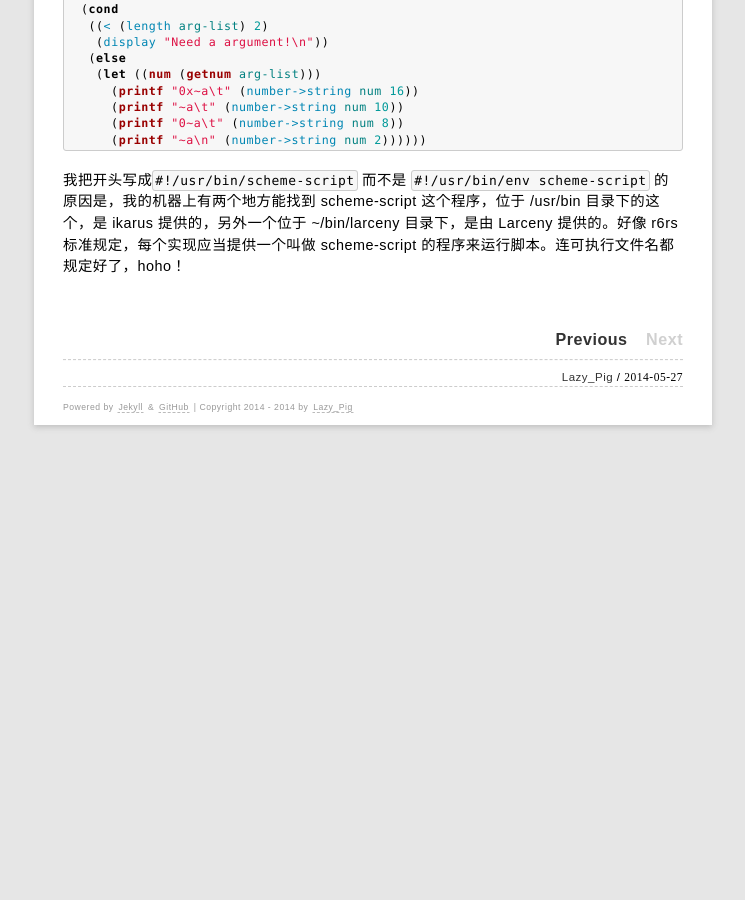
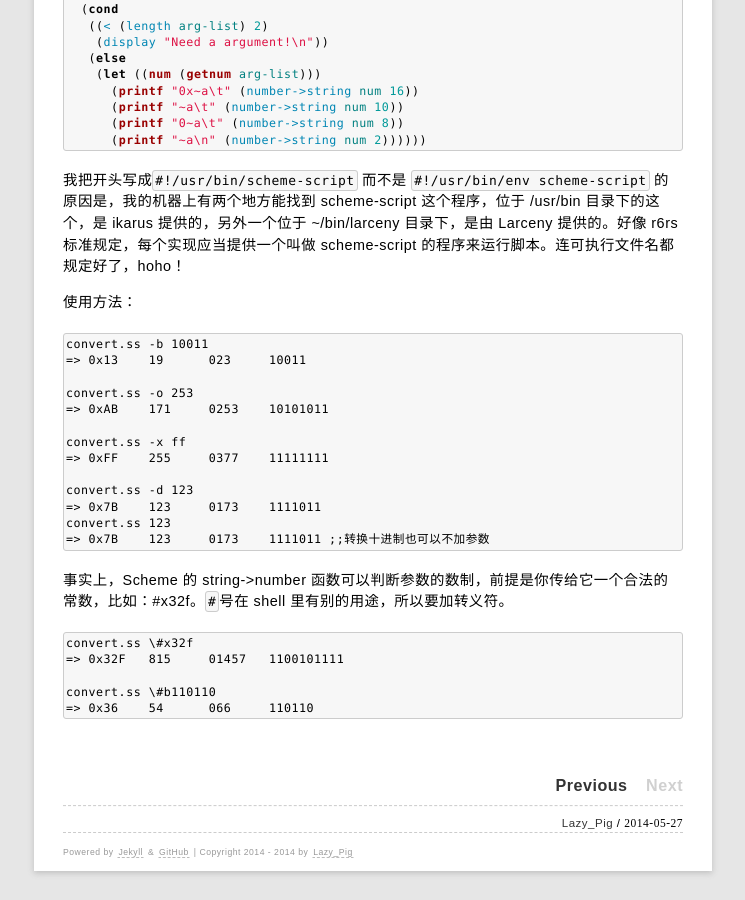
Before and after one commit to rhuichao/uternet.github.io, a Jekyll site: the page built from _posts/2014-05-27-number-convert.md, in a window 1280 px wide and 900 px high, scrolled down 1397 px. Shown: the whole window, without its empty margins (267-1012 px from the left). Built offline with Jekyll 4.4.1, drawn with Linux system fonts in a browser that asks for light colours; some web fonts are replaced; Markdown is read by kramdown in place of the engine named in the settings; before the commit the page ends 1851 px from its top, so only the background shows below that.

Commit message:
new document posted

````diff
--- a/_posts/2014-05-27-number-convert.md
+++ b/_posts/2014-05-27-number-convert.md
@@ -82,3 +82,28 @@ exit 0
 ```
 
 我把开头写成`#!/usr/bin/scheme-script` 而不是 `#!/usr/bin/env scheme-script` 的原因是，我的机器上有两个地方能找到 scheme-script 这个程序，位于 /usr/bin 目录下的这个，是 ikarus 提供的，另外一个位于 ~/bin/larceny 目录下，是由 Larceny 提供的。好像 r6rs 标准规定，每个实现应当提供一个叫做 scheme-script 的程序来运行脚本。连可执行文件名都规定好了，hoho！
+
+
+使用方法：
+
+    convert.ss -b 10011
+    => 0x13    19      023     10011
+
+    convert.ss -o 253
+    => 0xAB    171     0253    10101011
+
+    convert.ss -x ff
+    => 0xFF    255     0377    11111111
+
+    convert.ss -d 123
+    => 0x7B    123     0173    1111011
+    convert.ss 123
+    => 0x7B    123     0173    1111011 ;;转换十进制也可以不加参数
+
+事实上，Scheme 的 string->number 函数可以判断参数的数制，前提是你传给它一个合法的常数，比如：#x32f。`#`号在 shell 里有别的用途，所以要加转义符。
+
+    convert.ss \#x32f
+    => 0x32F   815     01457   1100101111
+
+    convert.ss \#b110110
+    => 0x36    54      066     110110
````
